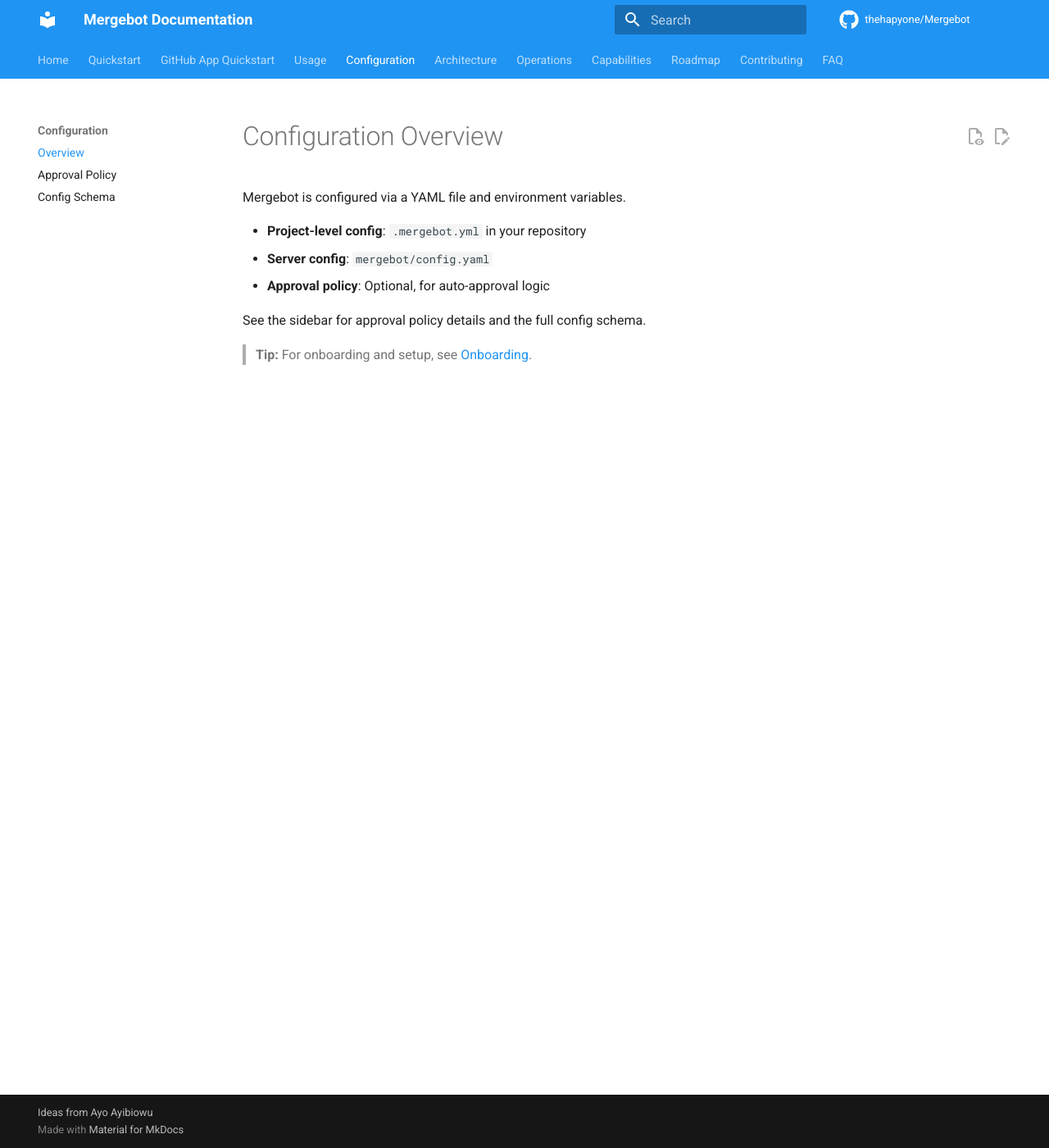
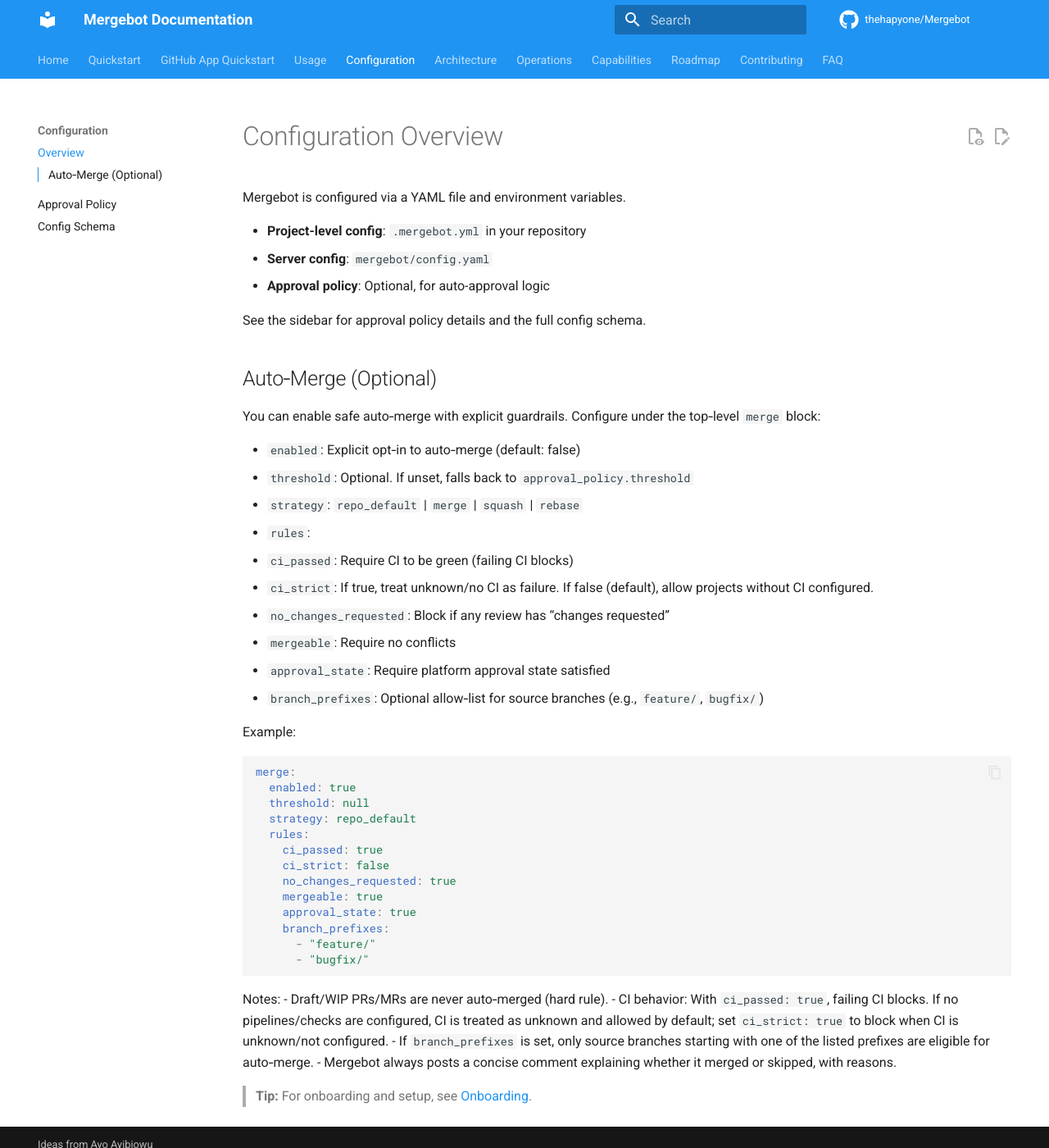
Before and after one commit to thehapyone/Mergebot, an MkDocs documentation site: the page built from docs/configuration/config_overview.md, in a window 1280 px wide and 1400 px high. Shown: the whole window at 82% size. Built offline with MkDocs 1.6.1 and Material for MkDocs 9.7.7, drawn with Linux system fonts in a browser that asks for light colours; comment, search, counter and statistics services are not loaded.

Commit message:
Add configurable auto-merge with guardrails; refactor decision flow
- Introduce decision_service.process_decision to own finalization: post report, approve when recommended, evaluate guardrails, auto-merge via merge_service, and post outcome comment
- Add merge_service for status retrieval (CI/mergeable/reviews/approvals/branches) and merge execution with strategy (repo_default|merge|squash|rebase)
- Extend config with top-level merge block: enabled, threshold (fallback to approval_policy.threshold), strategy, rules (ci_passed, ci_strict, no_changes_requested, mergeable, approval_state, branch_prefixes); never merge Draft/WIP; score-gated
- Update GitHub/GitLab API wrappers to surface CI/mergeability/review state and perform merges
- Update validator and config manager to parse/validate merge settings; add example to config-gitlab.yaml
- Revise docs (architecture flow, config overview) to document decision orchestration and auto-merge guardrails

````diff
--- a/docs/configuration/config_overview.md
+++ b/docs/configuration/config_overview.md
@@ -8,4 +8,42 @@
 
 See the sidebar for approval policy details and the full config schema.
 
+## Auto‑Merge (Optional)
+
+You can enable safe auto‑merge with explicit guardrails. Configure under the top‑level `merge` block:
+
+- `enabled`: Explicit opt‑in to auto‑merge (default: false)
+- `threshold`: Optional. If unset, falls back to `approval_policy.threshold`
+- `strategy`: `repo_default` | `merge` | `squash` | `rebase`
+- `rules`:
+  - `ci_passed`: Require CI to be green (failing CI blocks)
+  - `ci_strict`: If true, treat unknown/no CI as failure. If false (default), allow projects without CI configured.
+  - `no_changes_requested`: Block if any review has “changes requested”
+  - `mergeable`: Require no conflicts
+  - `approval_state`: Require platform approval state satisfied
+  - `branch_prefixes`: Optional allow‑list for source branches (e.g., `feature/`, `bugfix/`)
+
+Example:
+```yaml
+merge:
+  enabled: true
+  threshold: null
+  strategy: repo_default
+  rules:
+    ci_passed: true
+    ci_strict: false
+    no_changes_requested: true
+    mergeable: true
+    approval_state: true
+    branch_prefixes:
+      - "feature/"
+      - "bugfix/"
+```
+
+Notes:
+- Draft/WIP PRs/MRs are never auto‑merged (hard rule).
+- CI behavior: With `ci_passed: true`, failing CI blocks. If no pipelines/checks are configured, CI is treated as unknown and allowed by default; set `ci_strict: true` to block when CI is unknown/not configured.
+- If `branch_prefixes` is set, only source branches starting with one of the listed prefixes are eligible for auto‑merge.
+- Mergebot always posts a concise comment explaining whether it merged or skipped, with reasons.
+
 > **Tip:** For onboarding and setup, see [Onboarding](../usage/onboarding.md).
````
Also changed, not shown: config-gitlab.yaml (+14 -0 lines), docs/architecture/flow.md (+14 -4 lines), docs/configuration/config_schema.md (+2 -0 lines), 11 other files.
